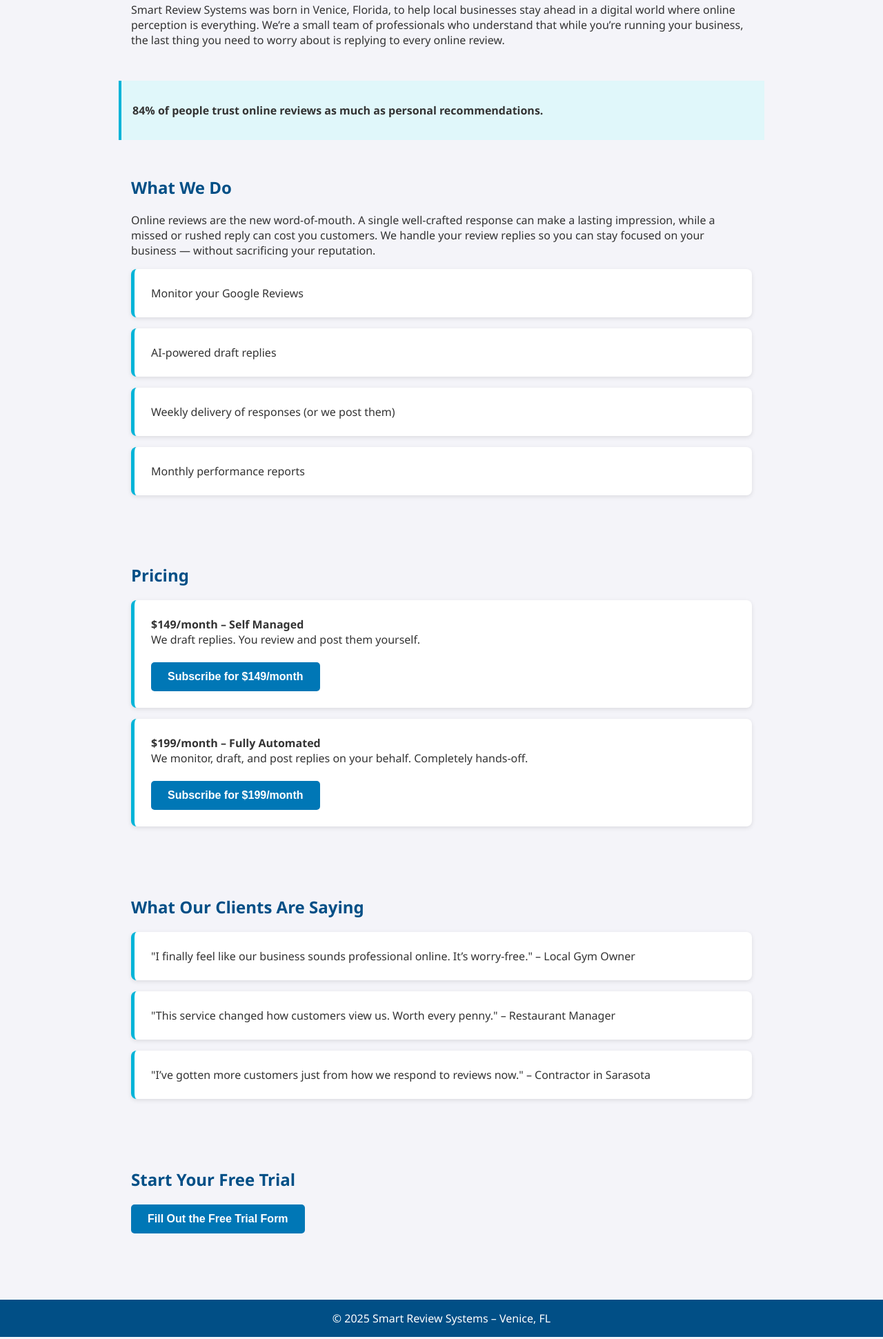
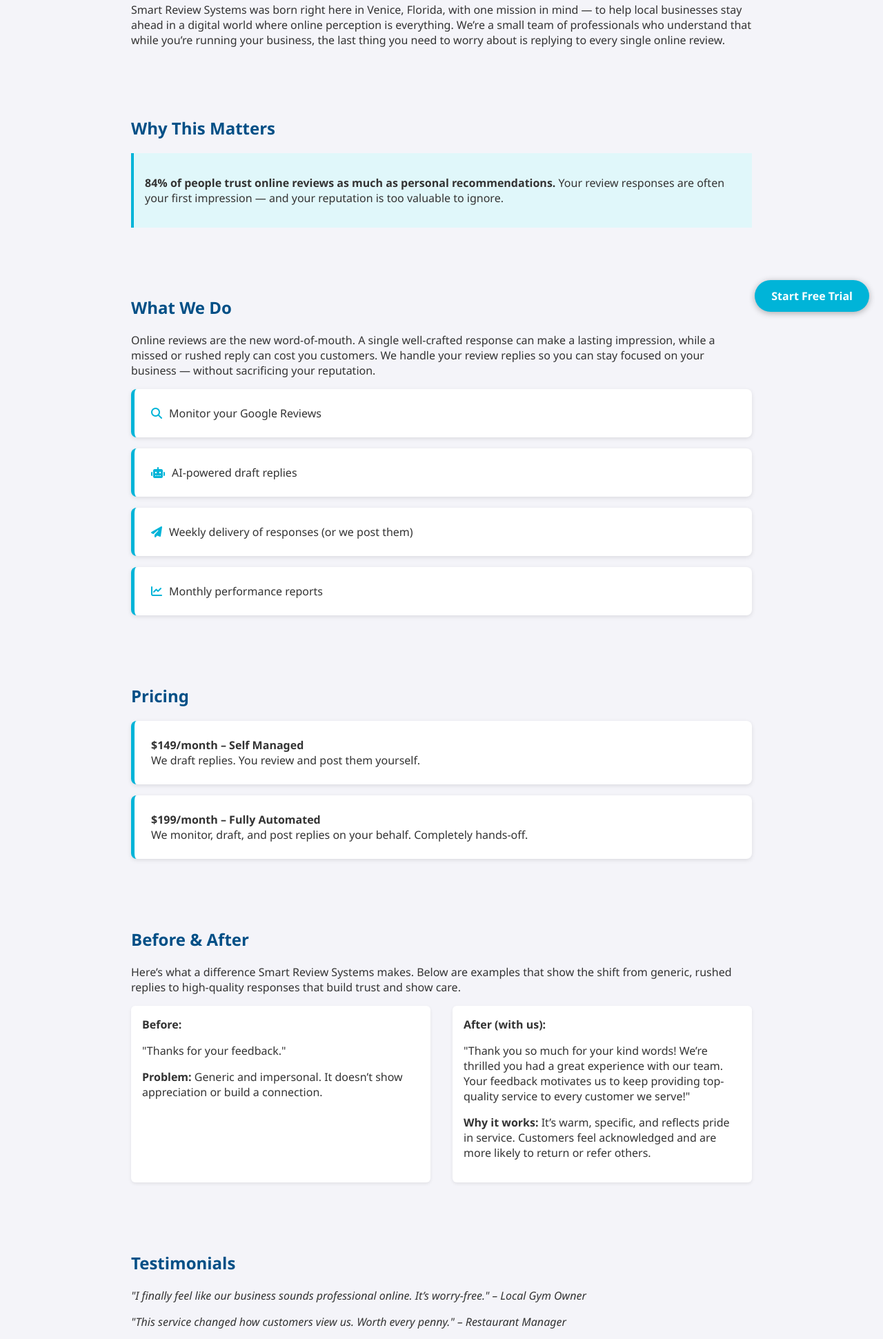
Before and after one commit to Mylesdiazz0224/smart-review-systems, a plain HTML site: page index.html in a window 1280 px wide. Shown: the part 328-2269 px from the top of the page at 69% size. Drawn offline with Linux system fonts and the light colour scheme.

Commit message:
Add files via upload

```diff
--- a/index.html
+++ b/index.html
@@ -5,6 +5,7 @@
   <meta charset="UTF-8" />
   <meta name="viewport" content="width=device-width, initial-scale=1.0"/>
   <title>Smart Review Systems</title>
+  <link rel="stylesheet" href="https://cdnjs.cloudflare.com/ajax/libs/font-awesome/6.4.0/css/all.min.css">
   <style>
     body {
       font-family: 'Segoe UI', sans-serif;
@@ -40,6 +41,28 @@
       border-radius: 8px;
       box-shadow: 0 2px 6px rgba(0,0,0,0.1);
     }
+    .highlight {
+      background: #e0f7fa;
+      padding: 1rem;
+      border-left: 4px solid #00b4d8;
+      margin: 1rem 0;
+    }
+    .icon {
+      margin-right: 10px;
+      color: #00b4d8;
+    }
+    .before-after {
+      display: flex;
+      gap: 2rem;
+      margin: 1rem 0;
+    }
+    .before-after div {
+      flex: 1;
+      background: white;
+      border-radius: 6px;
+      padding: 1rem;
+      box-shadow: 0 2px 5px rgba(0,0,0,0.08);
+    }
     button {
       padding: 0.75rem 1.5rem;
       background: #0077b6;
@@ -50,8 +73,18 @@
       font-weight: bold;
       cursor: pointer;
     }
-    button:hover {
-      background: #014f86;
+    .sticky-cta {
+      position: fixed;
+      bottom: 20px;
+      right: 20px;
+      background: #00b4d8;
+      color: white;
+      padding: 0.75rem 1.5rem;
+      border-radius: 50px;
+      font-weight: bold;
+      text-decoration: none;
+      box-shadow: 0 2px 10px rgba(0,0,0,0.3);
+      z-index: 999;
     }
     footer {
       background: #014f86;
@@ -63,6 +96,7 @@
   </style>
 </head>
 <body>
+  <a href="#contact" class="sticky-cta">Start Free Trial</a>
   <header>
     <h1>Smart Review Systems – Venice, FL</h1>
     <p>Personalized Review Replies. Done for You.</p>
@@ -70,18 +104,23 @@
 
   <nav>
     <a href="#about" style="color:white;">About</a> |
+    <a href="#why" style="color:white;">Why</a> |
     <a href="#services" style="color:white;">Services</a> |
     <a href="#pricing" style="color:white;">Pricing</a> |
+    <a href="#testimonials" style="color:white;">Testimonials</a> |
     <a href="#contact" style="color:white;">Contact</a>
   </nav>
 
   <section id="about">
     <h2>About Us</h2>
-    <p>Smart Review Systems was born in Venice, Florida, to help local businesses stay ahead in a digital world where online perception is everything. We’re a small team of professionals who understand that while you’re running your business, the last thing you need to worry about is replying to every online review.</p>
+    <p>Smart Review Systems was born right here in Venice, Florida, with one mission in mind — to help local businesses stay ahead in a digital world where online perception is everything. We’re a small team of professionals who understand that while you’re running your business, the last thing you need to worry about is replying to every single online review.</p>
   </section>
 
-  <section class="highlight" style="background: #e0f7fa; padding: 1rem; border-left: 4px solid #00b4d8;">
-    <p><strong>84% of people trust online reviews as much as personal recommendations.</strong></p>
+  <section id="why">
+    <h2>Why This Matters</h2>
+    <div class="highlight">
+      <p><strong>84% of people trust online reviews as much as personal recommendations.</strong> Your review responses are often your first impression — and your reputation is too valuable to ignore.</p>
+    </div>
   </section>
 
   <section id="services">
@@ -95,29 +134,36 @@
 
   <section id="pricing">
     <h2>Pricing</h2>
-    <div class="card">
-      <strong>$149/month – Self Managed</strong><br>
-      We draft replies. You review and post them yourself.<br><br>
-      <a href="https://buy.stripe.com/3cs01H0fu91441i9AA" target="_blank"><button>Subscribe for $149/month</button></a>
-    </div>
-    <div class="card">
-      <strong>$199/month – Fully Automated</strong><br>
-      We monitor, draft, and post replies on your behalf. Completely hands-off.<br><br>
-      <a href="https://buy.stripe.com/00gcOt7HWcdgeFW8wx" target="_blank"><button>Subscribe for $199/month</button></a>
+    <div class="card"><strong>$149/month – Self Managed</strong><br>We draft replies. You review and post them yourself.</div>
+    <div class="card"><strong>$199/month – Fully Automated</strong><br>We monitor, draft, and post replies on your behalf. Completely hands-off.</div>
+  </section>
+
+  <section>
+    <h2>Before & After</h2>
+    <p>Here’s what a difference Smart Review Systems makes. Below are examples that show the shift from generic, rushed replies to high-quality responses that build trust and show care.</p>
+    <div class="before-after">
+      <div>
+        <strong>Before:</strong>
+        <p>"Thanks for your feedback."</p>
+        <p><strong>Problem:</strong> Generic and impersonal. It doesn’t show appreciation or build a connection.</p>
+      </div>
+      <div>
+        <strong>After (with us):</strong>
+        <p>"Thank you so much for your kind words! We’re thrilled you had a great experience with our team. Your feedback motivates us to keep providing top-quality service to every customer we serve!"</p>
+        <p><strong>Why it works:</strong> It’s warm, specific, and reflects pride in service. Customers feel acknowledged and are more likely to return or refer others.</p>
+      </div>
     </div>
   </section>
 
   <section id="testimonials">
-    <h2>What Our Clients Are Saying</h2>
-    <div class="card">"I finally feel like our business sounds professional online. It’s worry-free." – Local Gym Owner</div>
-    <div class="card">"This service changed how customers view us. Worth every penny." – Restaurant Manager</div>
-    <div class="card">"I’ve gotten more customers just from how we respond to reviews now." – Contractor in Sarasota</div>
+    <h2>Testimonials</h2>
+    <p><em>"I finally feel like our business sounds professional online. It’s worry-free." – Local Gym Owner</em></p>
+    <p><em>"This service changed how customers view us. Worth every penny." – Restaurant Manager</em></p>
   </section>
 
   <section id="contact">
     <h2>Start Your Free Trial</h2>
-    <p><a href="https://docs.google.com/forms/d/e/1FAIpQLSd-bPd9ecaomPPEYYKSf5BMKpJ-TgRecuNTrPROlApUO1CLHg/viewform?usp=sharing" target="_blank">
-    <button>Fill Out the Free Trial Form</button></a></p>
+    <p><a href="https://docs.google.com/forms/d/e/1FAIpQLSd-bPd9ecaomPPEYYKSf5BMKpJ-TgRecuNTrPROlApUO1CLHg/viewform?usp=sharing" target="_blank"><button>Fill Out the Free Trial Form</button></a></p>
   </section>
 
   <footer>
```
